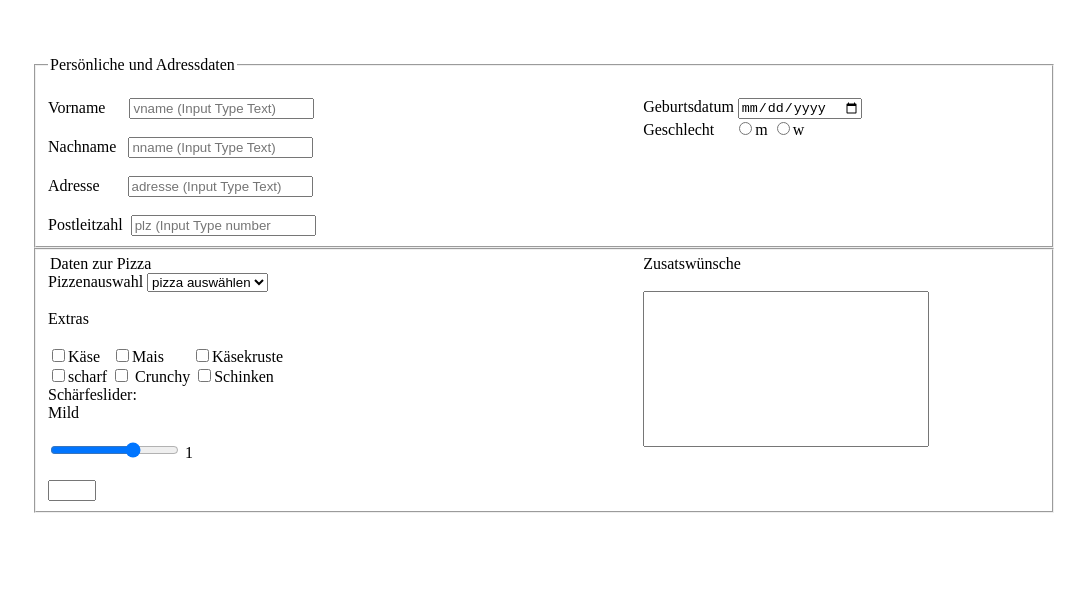
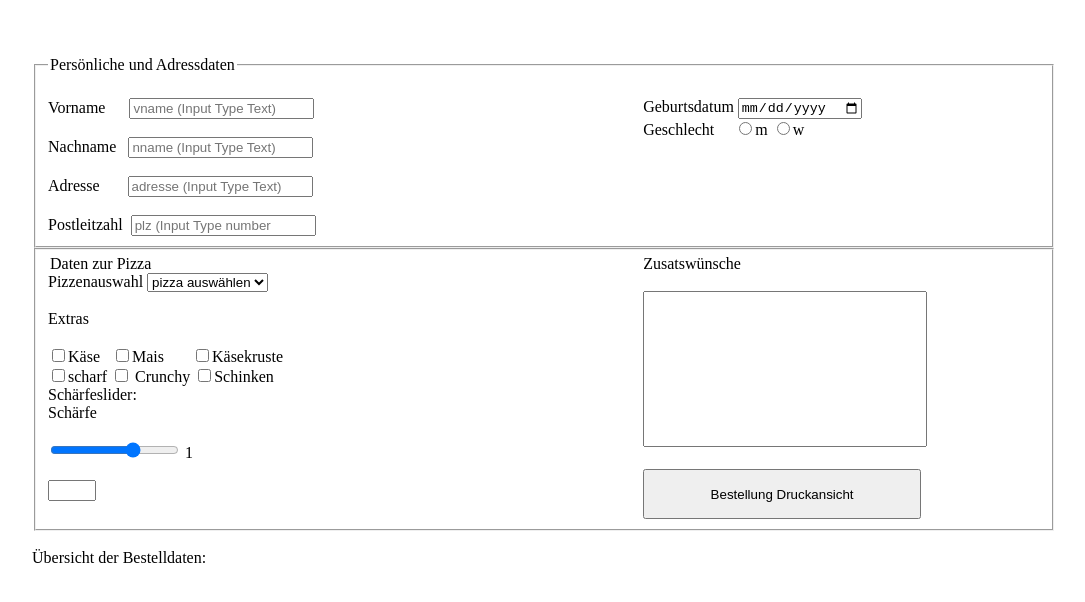
Before and after one commit to Ubetterbisoft/MEDT, a plain HTML site: page Formulare & DOM/Html/index.html in a window 1280 px wide. Shown: the whole page, without its empty margins (24-1109 px from the left). Drawn offline with Linux system fonts and the light colour scheme.

Commit message:
Formulare

```diff
--- a/Formulare & DOM/Css/index.css
+++ b/Formulare & DOM/Css/index.css
@@ -22,8 +22,12 @@
 
 
 }
-#Zusatzwünsche{
+#text{
+    resize: none;
     width: 70%;
-    height: 150px;
 
 }
+#Druckausgabe{
+    width: 70%;
+    height:     50px;
+}
--- a/Formulare & DOM/Html/index.html
+++ b/Formulare & DOM/Html/index.html
@@ -6,8 +6,9 @@
     <link rel="stylesheet" href="../Css/index.css">
 </head>
 <body class="body">
+    <form name="bform">
     <fieldset class ="persönlicheDaten">
-		<form name="bform" oninput="x.value=parseInt(notenfarbe.value);change_nf(x.value);"></form>
+
 			<legend>Persönliche und Adressdaten</legend> <br>
 			<!--Die einzelnen Spalten innerhalb der Containerklasse-->
 			<div class="col1">
@@ -44,18 +45,18 @@
         Extras
         <br>
         <br>
-        <label for="käse"><input type="Checkbox">Käse</label>&nbsp;&nbsp;
-        <label for="Mais"><input type="Checkbox">Mais</label>&nbsp;&nbsp;&nbsp;&nbsp;&nbsp;&nbsp;
-        <label for="Käsekruste"><input type="Checkbox">Käsekruste</label>
+        <label for="kaese"><input type="Checkbox" name="box" value="Käse">Käse</label>&nbsp;&nbsp;
+        <label for="Mais"><input type="Checkbox" name="box" value ="Mais">Mais</label>&nbsp;&nbsp;&nbsp;&nbsp;&nbsp;&nbsp;
+        <label for="Käsekruste"><input type="Checkbox" name="box" value ="Käsekruste">Käsekruste</label>
         <br>
-        <label for="scharf"><input type="Checkbox">scharf</label>
-        <label for="Crunchy"><input type="Checkbox" name="Crunchy"> Crunchy</label>
-        <label for="Schinken"><input type="Checkbox" name="Schinken">Schinken</label>
+        <label for="scharf"><input type="Checkbox" name="box" value="scharf">scharf</label>
+        <label for="Crunchy"><input type="Checkbox" name="box" value ="Crunchy"> Crunchy</label>
+        <label for="Schinken"><input type="Checkbox" name="box" value ="Schinken">Schinken</label>
 
         <div  class="slider">
             Schärfeslider: <br>
             <div id="Beschreibung">
-                Mild
+                Schärfe
             </div>
             <br>
             <!--Slider-->
@@ -75,7 +76,10 @@
     </div>
     <div class="right">
         Zusatswünsche <br><br>
-        <input type="Textarea" id="Zusatzwünsche">
+        <textarea name="text" id="text" cols="30" rows="10"></textarea>
+        <br>
+        <br>
+        <input type="button" id ="Druckausgabe" value="Bestellung Druckansicht" onclick="createPrintscreen();">
 
     </div>
 
@@ -83,5 +87,13 @@
 
 
     </fieldset>
+    <br>
+
+
+    <div id="printscreen">
+        Übersicht der Bestelldaten:
+
+    </div>
+    </form>
 
 </body>
--- a/Formulare & DOM/Js/index.js
+++ b/Formulare & DOM/Js/index.js
@@ -50,3 +50,38 @@ function spiceBar(wert){
 
 
 }
+
+function createPrintscreen(){
+	let nname = window.document.bform.nname.value;
+	let vname = window.document.bform.vname.value;
+	let adresse = window.document.bform.adresse.value;
+	let postleitzahl = window.document.bform.pzl.value;
+	let geburtsdatum = window.document.bform.gebdat.value;
+	let Geschlecht = window.document.bform.radio.value;
+	let pizzen = window.document.bform.pizzen.value;
+
+	let textarea = window.bform.text.value;
+	let extras ="";
+	document.bform.box.forEach(element =>{
+		if(element.checked){
+			extras += element.value + ", ";
+		}
+	});
+
+
+
+	let schärfeslider = window.document.bform.Schärfeslider.value;
+
+	let zusatzwünsche = window.document.bform.text.value;
+	let string;
+	if(Geschlecht === "m"){
+		string = "Sehr geehrter Herr " +nname +" " +vname + " " +"Geboren am "+ +geburtsdatum +", "+adresse + postleitzahl+" " +"<br> Sie haben folgende Pizza bestellt:<br> "
+		 + pizzen + " " +extras + " " + textarea + "<br> Vielen Dank für ihre Bestellung";
+	}
+
+	//Es fehlt das gleiche nur für weiblich und ohne angabe und das datum wird nicht ausgegeben
+
+
+
+	document.getElementById("printscreen").innerHTML = string;
+}
```
